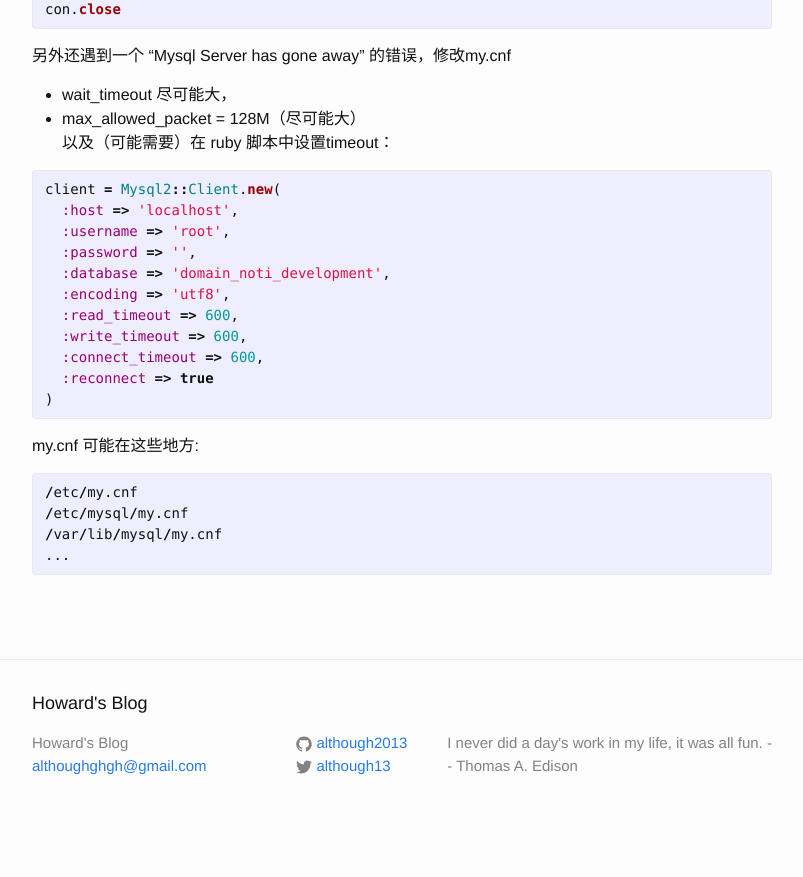
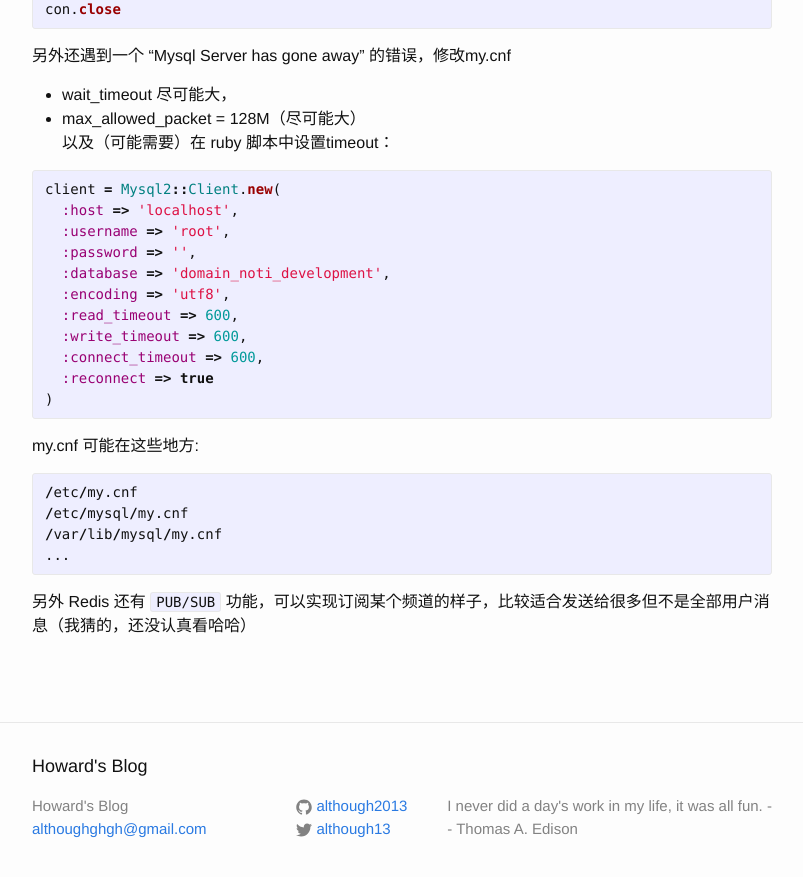
Before and after one commit to although2013/although2013.github.io, a Jekyll site: the page built from _posts/2015-09-08-send-global-messages-to-1_000_000-users.markdown, in a window 1280 px wide and 900 px high, scrolled down 1287 px. Shown: the top 877 px of the window, without its empty margins (238-1041 px from the left). Built offline with Jekyll 4.4.1, drawn with Linux system fonts in a browser that asks for light colours; comment, search, counter and statistics services are not loaded; before the commit the page ends 2124 px from its top, so only the background shows below that.

Commit message:
add a little

```diff
--- a/_posts/2015-09-08-send-global-messages-to-1_000_000-users.markdown
+++ b/_posts/2015-09-08-send-global-messages-to-1_000_000-users.markdown
@@ -84,3 +84,6 @@ my.cnf 可能在这些地方:
 /var/lib/mysql/my.cnf
 ...
 {% endhighlight %}
+
+
+另外 Redis 还有 `PUB/SUB` 功能，可以实现订阅某个频道的样子，比较适合发送给很多但不是全部用户消息（我猜的，还没认真看哈哈）
```
